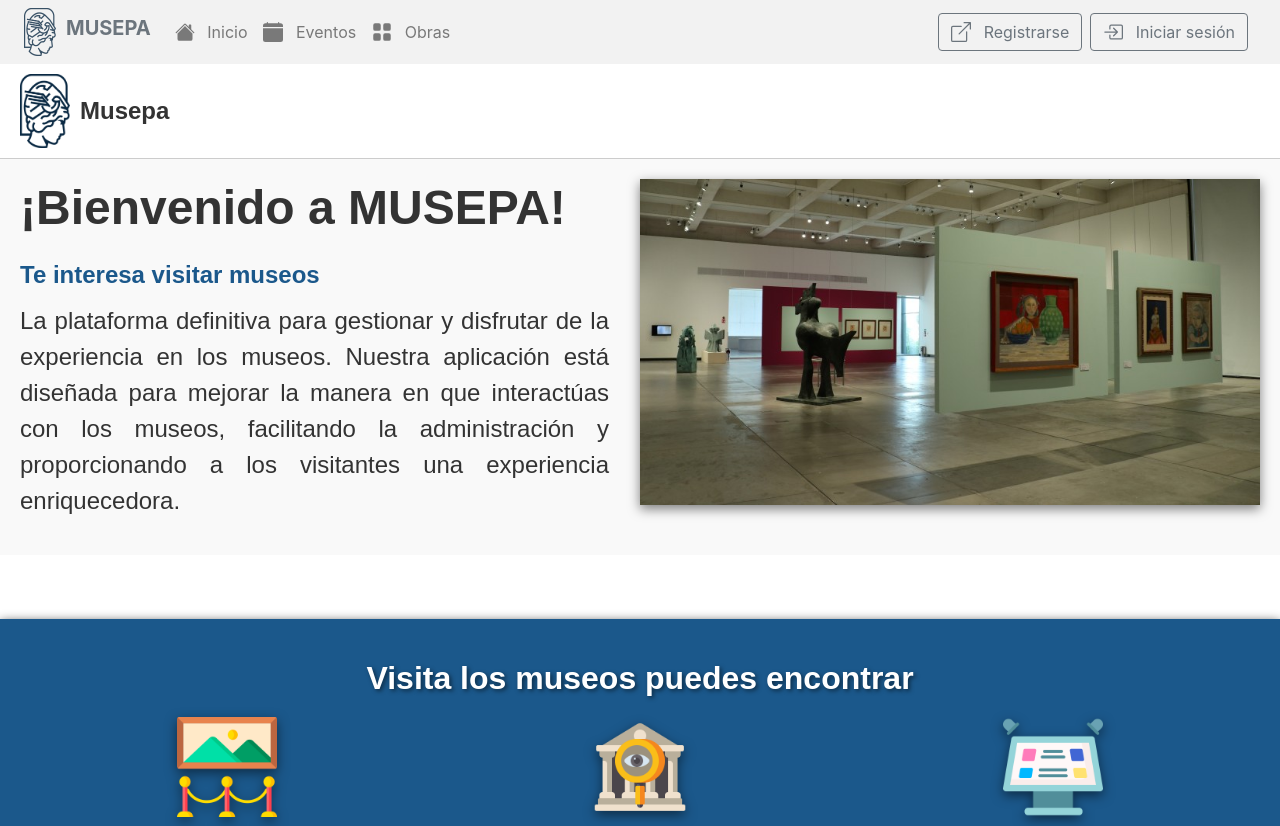
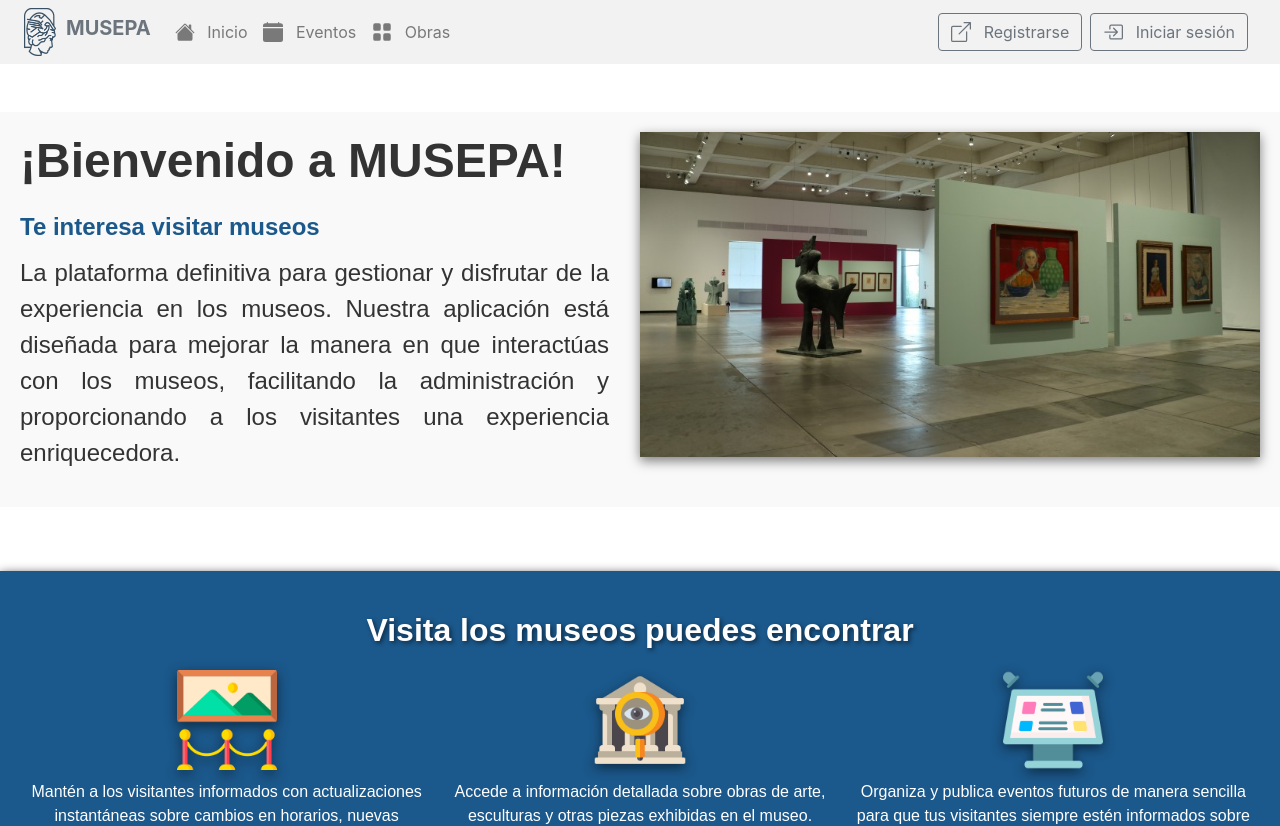
Before and after one commit to AlexxJoel/MUSEPA-FRONT-WEB, a Vue app: page /musepa/landing in a window 1280 px wide. Shown: the top 826 px of the page. Built offline with nearby package versions, Linux system fonts and the light colour scheme; what vue-sweetalert2 would draw is missing.

Commit message:
chore: Remove commented out code and update landing page layout

```diff
--- a/src/modules/public/Landing/LandingPageView.vue
+++ b/src/modules/public/Landing/LandingPageView.vue
@@ -1,13 +1,12 @@
 <template>
     <div class="landing-page">
-      <header class="header">
+<!--       <header class="header">
         <div class="logo-container">
-          <img src="@/assets/image/Logo.png" alt="Musepa Logo" class="logo" />
-          <span class="logo-text"><strong>Musepa</strong></span>
+
         </div>
-      </header>
+      </header> -->
 
-      <section class="welcome">
+      <section class="welcome mt-5">
         <div class="welcome-text">
           <h1><strong>¡Bienvenido a MUSEPA!</strong></h1>
           <p class="highlight-text"><strong>Te interesa visitar museos</strong></p>
--- a/src/router/index.js
+++ b/src/router/index.js
@@ -43,7 +43,16 @@ const router = new VueRouter({
         ...publicRoute,
         ...adminRouter,
       ]
-    }
+    },
+    {
+      path: "/:pathMatch(.*)*",
+      name: "not-found",
+      component: () => import("../views/NotFound404.vue"),
+      meta: {
+        title: "Página no encontrada",
+        requireAuth: false,
+      },
+    },
   ]
 });
 
```
